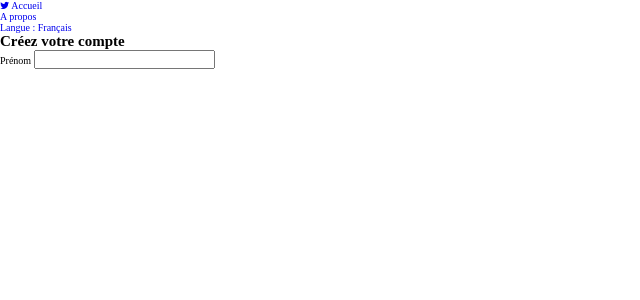
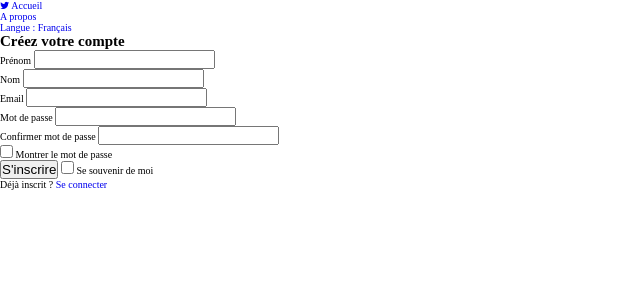
Before and after one commit to elias-cardon/jobber, a PHP site: page /sign.php in a window 1280 px wide. Shown: the top 300 px of the page, without its empty margins (0-640 px from the left). Run offline with PHP 8.4, Linux system fonts and the light colour scheme.

Commit message:
Création de la structure du formulaire

```diff
--- a/sign.php
+++ b/sign.php
@@ -1,4 +1,5 @@
-<?php $pageTitle = 'Inscription | Jobber';0 ?>
+<?php $pageTitle = 'Inscription | Jobber';
+0 ?>
 <?php require_once './backend/shared/header.php'; ?>
 
 <section class="sign-container">
@@ -26,9 +27,37 @@
             <form action="sign.php" class="formField">
                 <div class="form-group">
                     <label for="firstName">Prénom</label>
-                    <input type="text" name="firstName" id="firstName">
+                    <input type="text" name="firstName" id="firstName" autocomplete="off">
+                </div>
+                <div class="form-group">
+                    <label for="lastName">Nom</label>
+                    <input type="text" name="lastName" id="lastName" autocomplete="off">
+                </div>
+                <div class="form-group">
+                    <label for="email">Email</label>
+                    <input type="email" name="email" id="email" autocomplete="off">
+                </div>
+                <div class="form-group">
+                    <label for="pass">Mot de passe</label>
+                    <input type="password" name="pass" id="pass" autocomplete="off">
+                </div>
+                <div class="form-group">
+                    <label for="cpass">Confirmer mot de passe</label>
+                    <input type="password" name="pass2" id="cpass" autocomplete="off">
+                </div>
+                <div class="s-password">
+                    <input type="checkbox" class="form-checkbox" id="s-password">
+                    <label for="s-password">Montrer le mot de passe</label>
+                </div>
+                <div class="form-btn-wrapper">
+                    <button type="submit" class="btn-form">S'inscrire</button>
+                    <input type="checkbox" id="check" name="remember">
+                    <label for="check">Se souvenir de moi</label>
                 </div>
             </form>
         </div>
+        <footer class="form-footer">
+            <p>Déjà inscrit ? <a href="login.php">Se connecter</a></p>
+        </footer>
     </div>
 </section>
```
